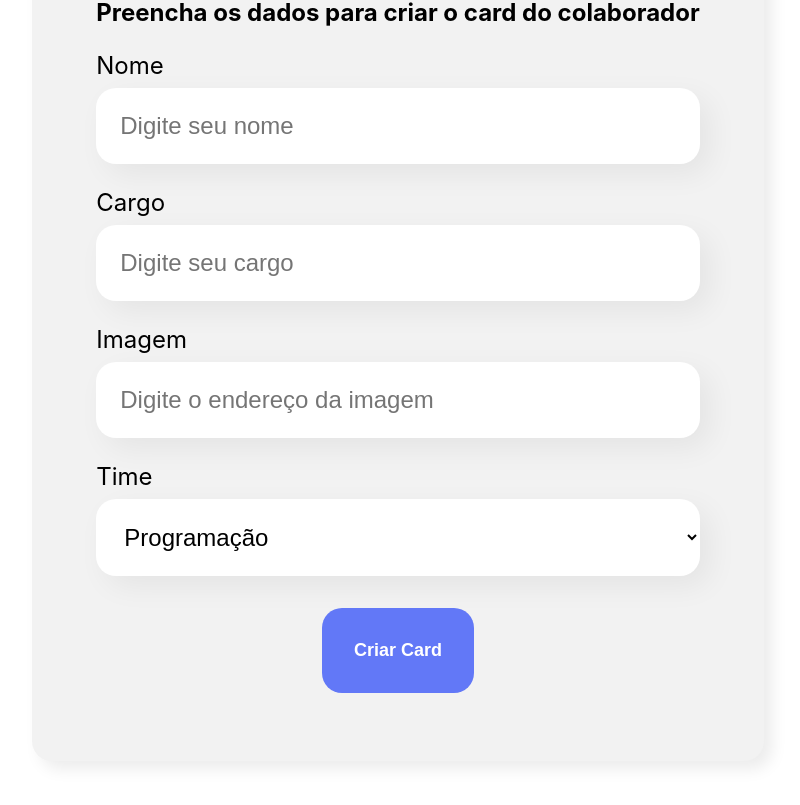
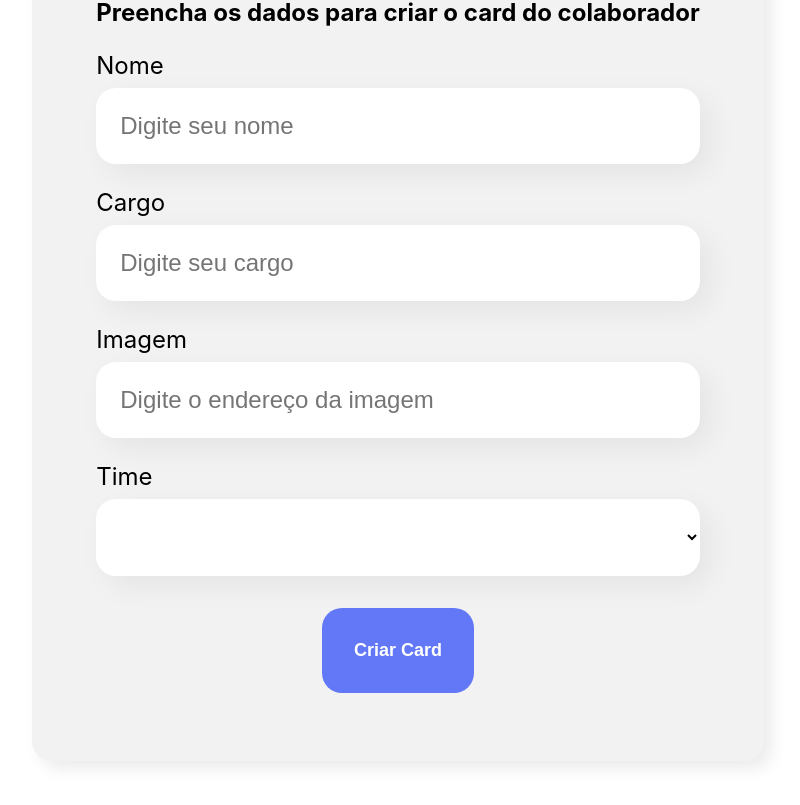
Before and after one commit to Marlon-Limax/organo, a React (Create React App) app: page / in a window 1280 px wide. Shown: the part 636-1441 px from the top of the page, without its empty margins (242-1042 px from the left). Built offline with nearby package versions, Linux system fonts and the light colour scheme.

Commit message:
Fixing some bugs and error messages | putting color on card

```diff
--- a/src/App.js
+++ b/src/App.js
@@ -46,7 +46,6 @@ function App() {
   const [colaboradores, setColaboradores] = useState([])
 
   const toTheNewContributorAdded = (colaborador) => {
-    console.log(colaborador)
     setColaboradores([...colaboradores, colaborador])
   }
 
--- a/src/components/DropdownList/index.js
+++ b/src/components/DropdownList/index.js
@@ -6,7 +6,8 @@ const DropdownList = (props) => {
     return (
         <div className='DropdownList'>
             <label>{props.label} </label>
-            <select onChange={evento => props.whenChange(evento.target.value)} required={props.required} value={props.value}>
+            <select onChange={evento => props.whenChange(evento.target.value)} required={props.required} value={props.valor}>
+                <option value=""></option>
                 {props.itens.map(item => <option key={item}>{item} </option>)}
             </select>
         </div>
--- a/src/components/Formulario/index.js
+++ b/src/components/Formulario/index.js
@@ -21,6 +21,7 @@ const Formulario = (props) => {
         })
         setNome('')
         setCargo('')
+        setImagem('')
         setTime('')
     }
 
--- a/src/components/Team/index.js
+++ b/src/components/Team/index.js
@@ -9,10 +9,10 @@ const Time = (props) => {
         props.colaboradores.length > 0 ? <section className='time' style={css}>
             <h3 style={{ borderColor: props.corPrimaria }}> {props.nome} </h3>
             <div className='colaboradores'>
-                {props.colaboradores.map(colaborador => <Colaborador nome={colaborador.nome} cargo={colaborador.cargo} imagem={colaborador.imagem} />)}
+                {props.colaboradores.map(colaborador => <Colaborador corDeFundo={props.corPrimaria} key={colaborador.nome} nome={colaborador.nome} cargo={colaborador.cargo} imagem={colaborador.imagem} />)}
             </div>
         </section>
-        : ''
+            : ''
     )
 }
 
--- a/src/components/collaborator/index.js
+++ b/src/components/collaborator/index.js
@@ -1,9 +1,9 @@
 import './Collaborator.css'
 
-const Colaborador = ({ nome, imagem, cargo }) => {
+const Colaborador = ({ nome, imagem, cargo, corDeFundo }) => {
     return (
         <div className='colaborador'>
-            <div className='cabecalho'>
+            <div className='cabecalho' style={{ backgroundColor: corDeFundo }}>
                 <img src={imagem} alt={nome} />
             </div>
             <div className='rodape'>
```
